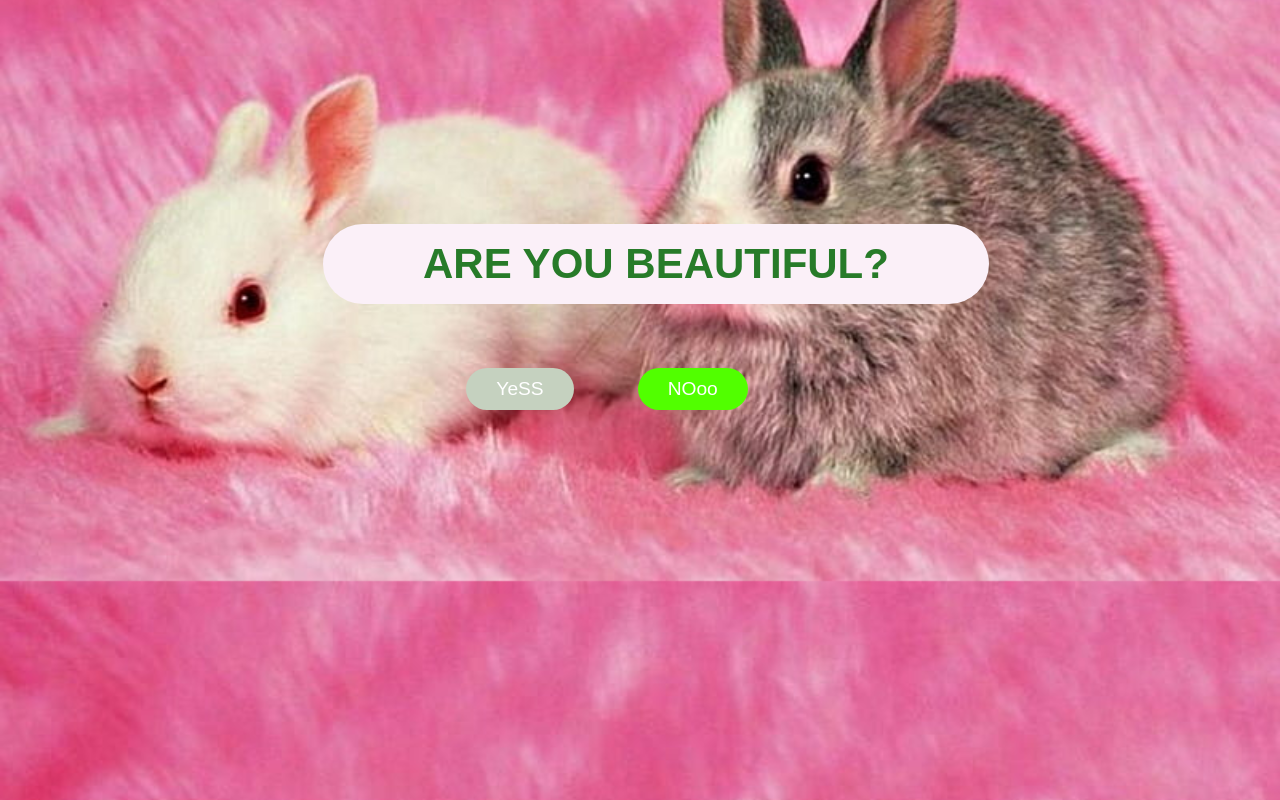
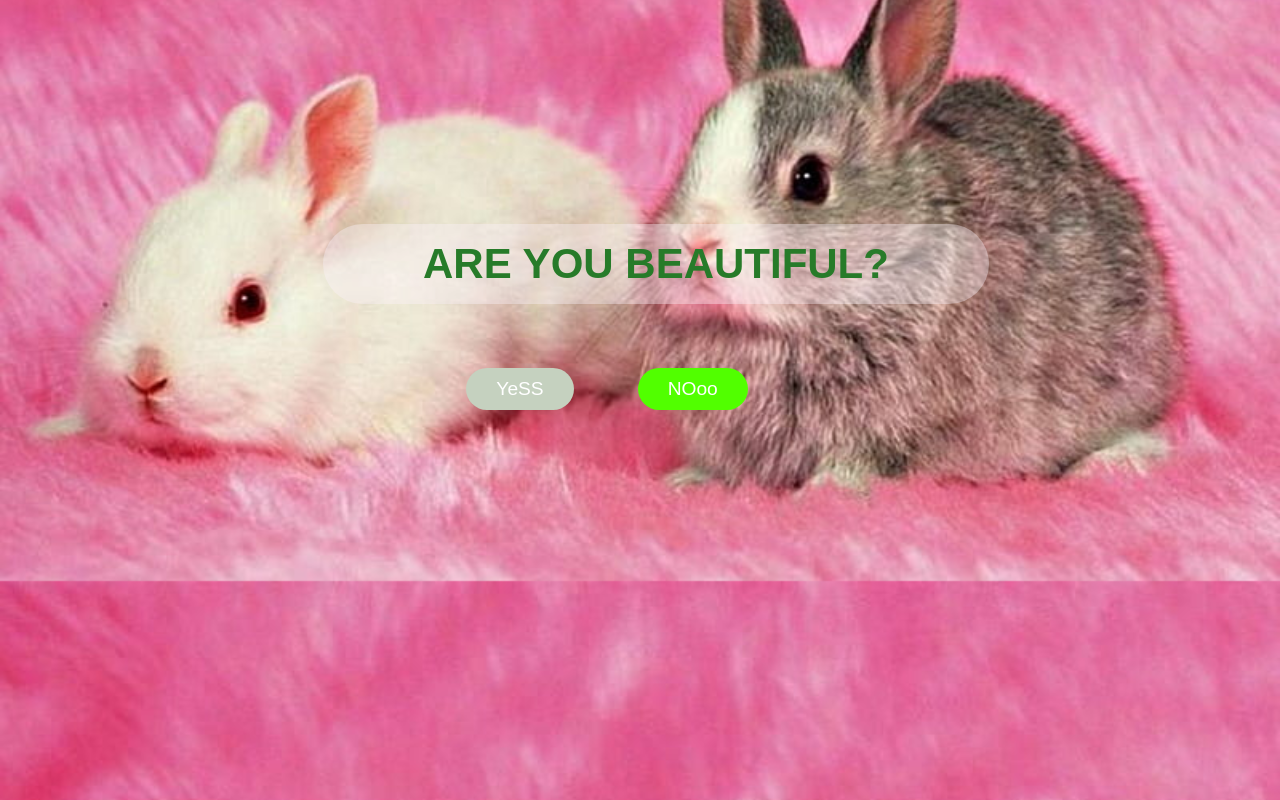
Before and after one commit to raghavsawhney28/RABBIT-MAIN, a plain HTML site: page index.html in a window 1280 px wide. Drawn offline with Linux system fonts and the light colour scheme.

Commit message:
modified:   style.css

```diff
--- a/style.css
+++ b/style.css
@@ -68,7 +68,7 @@ body {
 }
 
 .question {
-    background: rgb(251, 240, 248);
+    background: rgb(251 240 248 / 40%);
     border-radius: 100px;
     padding: 1rem 2rem;
     margin: 1rem;
```
